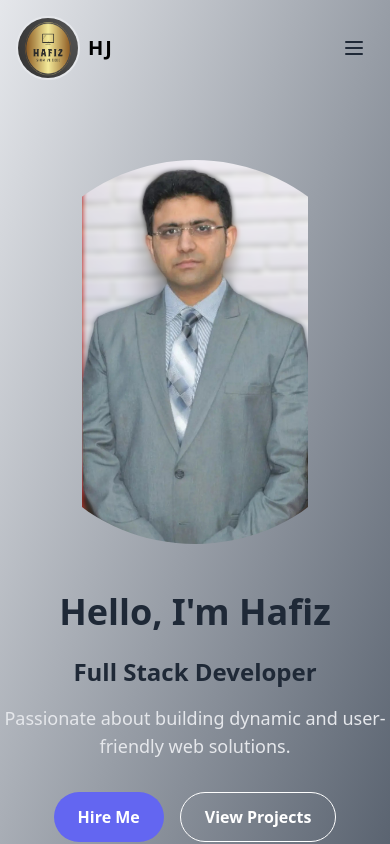
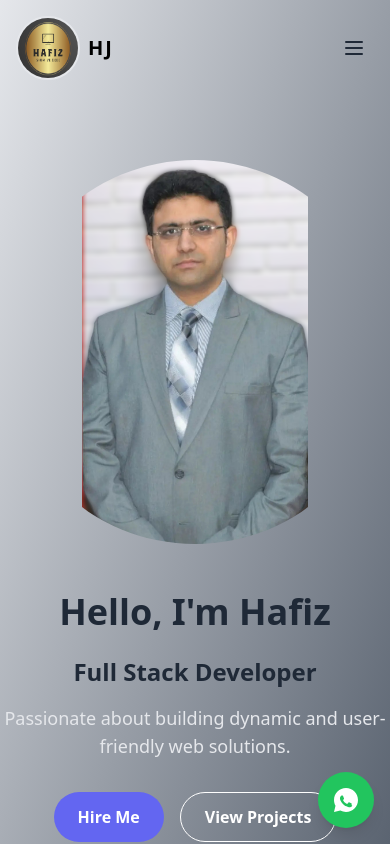
Before and after one commit to hafizkh/portfolio-hafizkh, a React (Vite) app: page / in a window 390 px wide. Shown: the top 844 px of the page. Built offline with nearby package versions, Linux system fonts and the light colour scheme.

Commit message:
`Added WhatsApp floating icon and modified contact information to include a phone number link`

```diff
--- a/src/App.tsx
+++ b/src/App.tsx
@@ -7,6 +7,7 @@ import Projects from './components/Projects';
 import Experience from './components/Experience';
 import Achievements from './components/achievements/Achievements';
 import Contact from './components/Contact';
+import WhatsAppFloatingIcon from './components/WhatsAppIcon';
 
 function HomePage() {
   return (
@@ -41,6 +42,7 @@ function App() {
         <Routes>
           <Route path="/" element={<HomePage />} />
         </Routes>
+        <WhatsAppFloatingIcon />
       </div>
     </Router>
   );
--- a/src/components/Contact.tsx
+++ b/src/components/Contact.tsx
@@ -57,9 +57,9 @@ function Contact() {
                     hafiz@hafizkh.dev
                   </a>
                 </div>
-                <div className="flex items-center">
+                <div className="flex items-center hover:underline">
                   <Phone className="w-6 h-6 mr-4" />
-                  <span>+358 4560 11488</span>
+                  <a href='tel:+358 4560 11488'>+358 4560 11488</a>
                 </div>
                 <div className="flex items-center">
                   <MapPin className="w-6 h-6 mr-4" />
--- /dev/null
+++ b/src/components/WhatsAppIcon.tsx
@@ -0,0 +1,24 @@
+import React from "react";
+
+const WhatsAppFloatingIcon: React.FC = () => {
+    return (
+        <a
+            href="https://wa.me/358456011488"
+            target="_blank"
+            rel="noopener noreferrer"
+            className="fixed bottom-4 right-4 bg-green-500 text-white p-4 rounded-full shadow-lg hover:bg-green-600 transition duration-300"
+            aria-label="Contact me on WhatsApp"
+        >
+            <svg
+                xmlns="http://www.w3.org/2000/svg"
+                viewBox="0 0 24 24"
+                fill="currentColor"
+                className="w-6 h-6"
+            >
+                <path d="M12 0C5.373 0 0 5.373 0 12c0 2.123.553 4.105 1.515 5.84L0 24l6.293-1.515A11.94 11.94 0 0012 24c6.627 0 12-5.373 12-12S18.627 0 12 0zm6.29 17.71c-.26.73-1.52 1.39-2.09 1.48-.55.09-1.22.13-1.97-.15-.45-.18-1.03-.34-1.76-.67-3.09-1.34-5.1-4.5-5.26-4.71-.15-.21-1.25-1.66-1.25-3.17 0-1.51.79-2.26 1.07-2.57.26-.3.57-.37.77-.37.2 0 .39.002.56.01.18.01.42-.07.66.51.26.6.88 2.07.96 2.22.08.15.13.33.03.54-.09.21-.14.33-.28.51-.15.18-.3.39-.43.52-.15.15-.3.31-.13.6.17.3.75 1.23 1.61 2 .99.88 1.83 1.15 2.13 1.28.3.13.47.11.65-.07.18-.18.75-.87.95-1.17.2-.3.4-.25.66-.15.26.1 1.66.78 1.95.92.3.15.5.22.57.34.08.12.08.73-.18 1.46z" />
+            </svg>
+        </a>
+    );
+};
+
+export default WhatsAppFloatingIcon;
```
